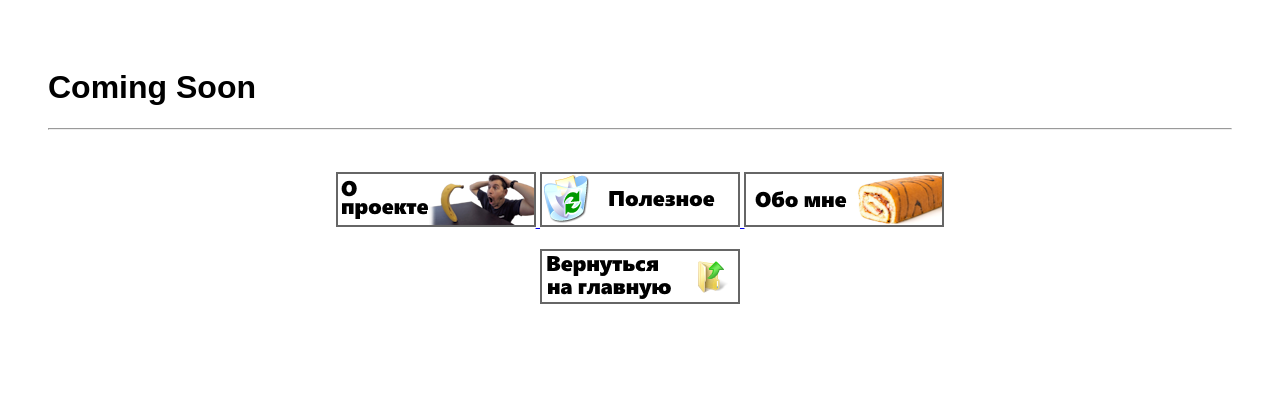
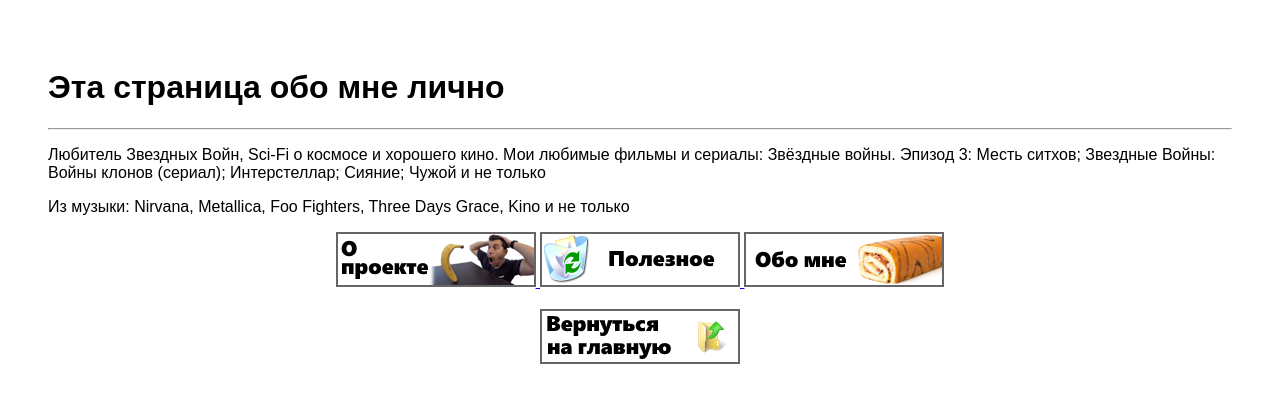
Before and after one commit to Stormovets/stormovets.github.io, a plain HTML site: page about/index.html in a window 1280 px wide. Drawn offline with Linux system fonts and the light colour scheme.

Commit message:
обновление сайта

```diff
--- a/about/index.html
+++ b/about/index.html
@@ -5,7 +5,7 @@
     <title>Обо мне</title>
     <style>
         body {
-            font-family: Arial, Helvetica, sans-serif;                 /* Шрифт */
+            font-family: Arial, Helvetica, sans-serif;         /* Шрифт */
             background-color: #ffffff;                       /* Цвет фона */
             color: #000000;                                  /* Цвет такста */
             padding: 40px;                                     /* Отодвинет текст от краев экрана */
@@ -13,9 +13,10 @@
     </style>
 </head>
 <body>
-    <h1>Coming Soon</h1>
+    <h1>Эта страница обо мне лично</h1>
     <hr>
-    <br>
+    <p>Любитель Звездных Войн, Sci-Fi о космосе и хорошего кино. Мои любимые фильмы и сериалы: Звёздные войны. Эпизод 3: Месть ситхов; Звездные Войны: Войны клонов (сериал); Интерстеллар; Сияние; Чужой и не только</p>
+    <p>Из музыки: Nirvana, Metallica, Foo Fighters, Three Days Grace, Kino и не только</p>
 
     <center>
     <p>
```
Also changed, not shown: index.html (+1 -1 lines), project/index.html (+1 -1 lines), tools/index.html (+1 -1 lines).
